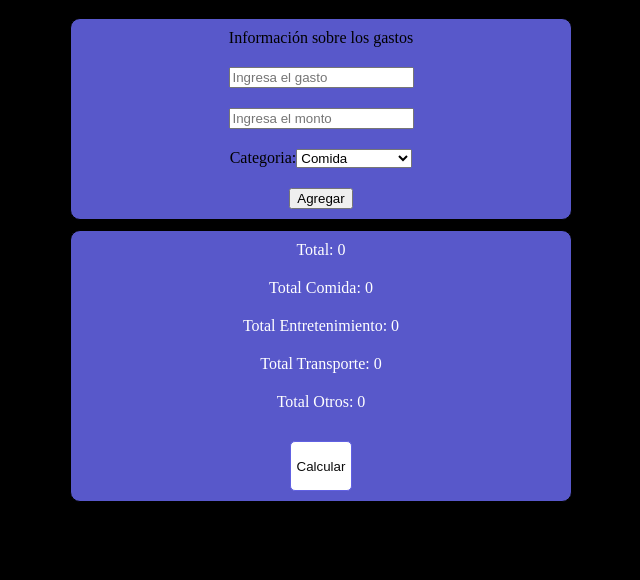
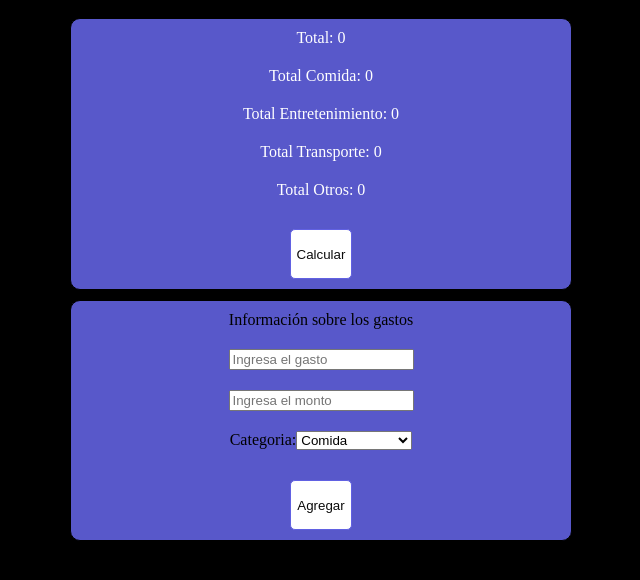
Before and after one commit to Eddieramirez29/GastosMensuales, a React (Vite) app: page / in a window 1280 px wide. Shown: the top 580 px of the page, without its empty margins (319-959 px from the left). Built offline with nearby package versions, Linux system fonts and the light colour scheme.

Commit message:
styles were added for buttonAdd

```diff
--- a/src/App.jsx
+++ b/src/App.jsx
@@ -9,9 +9,8 @@ function App() {
 
   return (
     <>
+      <Resumen gastos={gastos} />
       <FormularioGasto gastos={gastos} setGastos={setGastos} />
-
-      <Resumen gastos={gastos} />
 
       {gastos.length === 0 ? (
         <p>No hay datos en la lista</p>
--- a/src/components/FormularioGasto.jsx
+++ b/src/components/FormularioGasto.jsx
@@ -67,7 +67,7 @@ function FormularioGasto({ gastos, setGastos })
             <option value="Otros">Otros</option>
           </select>
         </div>
-        <button type="submit">Agregar</button>
+        <button id="buttonAdd" type="submit">Agregar</button>
       </form>
     </>
   );
--- a/src/styles/Formulario.css
+++ b/src/styles/Formulario.css
@@ -21,3 +21,22 @@ body
     margin-top: 10px;
     margin-bottom: 10px;
 }
+
+#buttonAdd
+{
+    margin-top: 20px;
+    background-color: rgb(255, 255, 255);
+    color: rgb(12, 12, 12);
+    border: none;
+    border: 1px solid rgb(97, 97, 226);
+    height: 50px;
+    border-radius: 5px;
+}
+
+#buttonAdd:hover
+{
+    background-color: rgb(97, 97, 226);
+    color: rgb(0, 0, 0);
+    border: none;
+    border: 1px solid rgb(255, 255, 255);
+}
```
